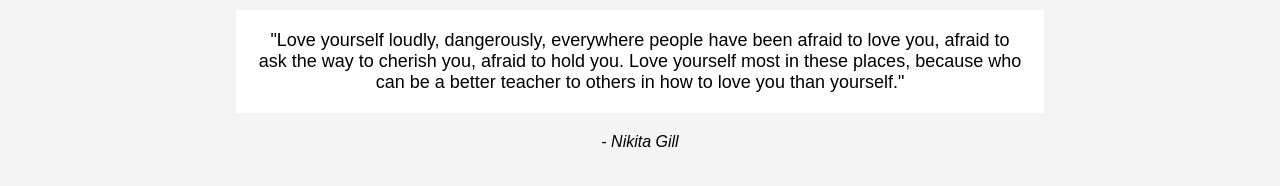
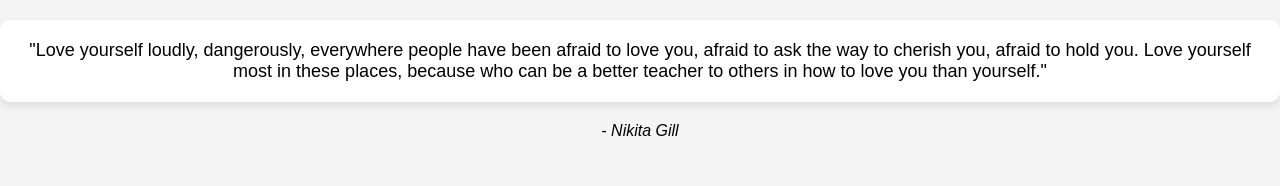
Before and after one commit to elvinah96/notion-quote, a plain HTML site: page index.html in a window 1280 px wide. Drawn offline with Linux system fonts and the light colour scheme.

Commit message:
Update index.html

```diff
--- a/index.html
+++ b/index.html
@@ -13,11 +13,13 @@
             padding: 0;
         }
         #quote {
-            margin-top: 10px;
+            margin-top: 20px;
             font-size: 18px;
             padding: 20px;
             background-color: #fff;
-            max-width: 60%;
+            border-radius: 10px;
+            box-shadow: 0 4px 8px rgba(0, 0, 0, 0.1);
+            max-width: 100%;
             margin-left: auto;
             margin-right: auto;
         }
@@ -36,7 +38,7 @@
             { text: "I have dreamed and dreamed myself to life. And back again ", author: "Joan Murray" },
             { text: "If you have been brutally broken, but still have the courage to be gentle to others then you deserve a love deeper than the ocean itself.", author: "Nikita Gill" },
             { text: "And you wish to be a poet; and you wish to be a lover.", author: "Virginia Woolf" },
-            { text: "1 dream of you in colours that don't exist", author: "" },
+            { text: "I dream of you in colours that don't exist", author: "" },
             { text: "I dream that in some other life we are still together.", author: "CMustonen" },
             { text: " Nights filled with worship, holding each other like a prayer unspoken.", author: "Nikita Gill" },
             { text: "I hope you are loved in the way you deserve.", author: "Nikita Gill" },
@@ -46,9 +48,9 @@
             { text: "Love yourself loudly, dangerously, everywhere people have been afraid to love you, afraid to ask the way to cherish you, afraid to hold you. Love yourself most in these places, because who can be a better teacher to others in how to love you than yourself.", author: "Nikita Gill" },
             { text: "Girls like her were born in a storm. They have lightning in their souls. Thunder in their hearts. And chaos in their bones.", author: "Nikita Gill" },
             { text: "The moon comforts me when I cannot sleep", author: "- S. C. C." },
-            { text: " ", author: " " },
-            { text: " ", author: " " },
-            { text: " ", author: " " },
+            { text: "I love the stillness of a room after a party. The chairs are moved, the cushions disarranged, everything is there to show that people enjoyed themselves; and one comes back to the empty room happy that it's over, happy to relax and say, 'Now we are alone again!'", author: "Daphné du Maurier" },
+            { text: "...l find 1 don't want to talk to anyone much.", author: "Jana Prikryl" },
+            { text: "Someone will remember us, I say, even in another time.", author: "Sappho" },
             { text: " ", author: " " },
             { text: " ", author: " " },
             { text: " ", author: " " },
```
